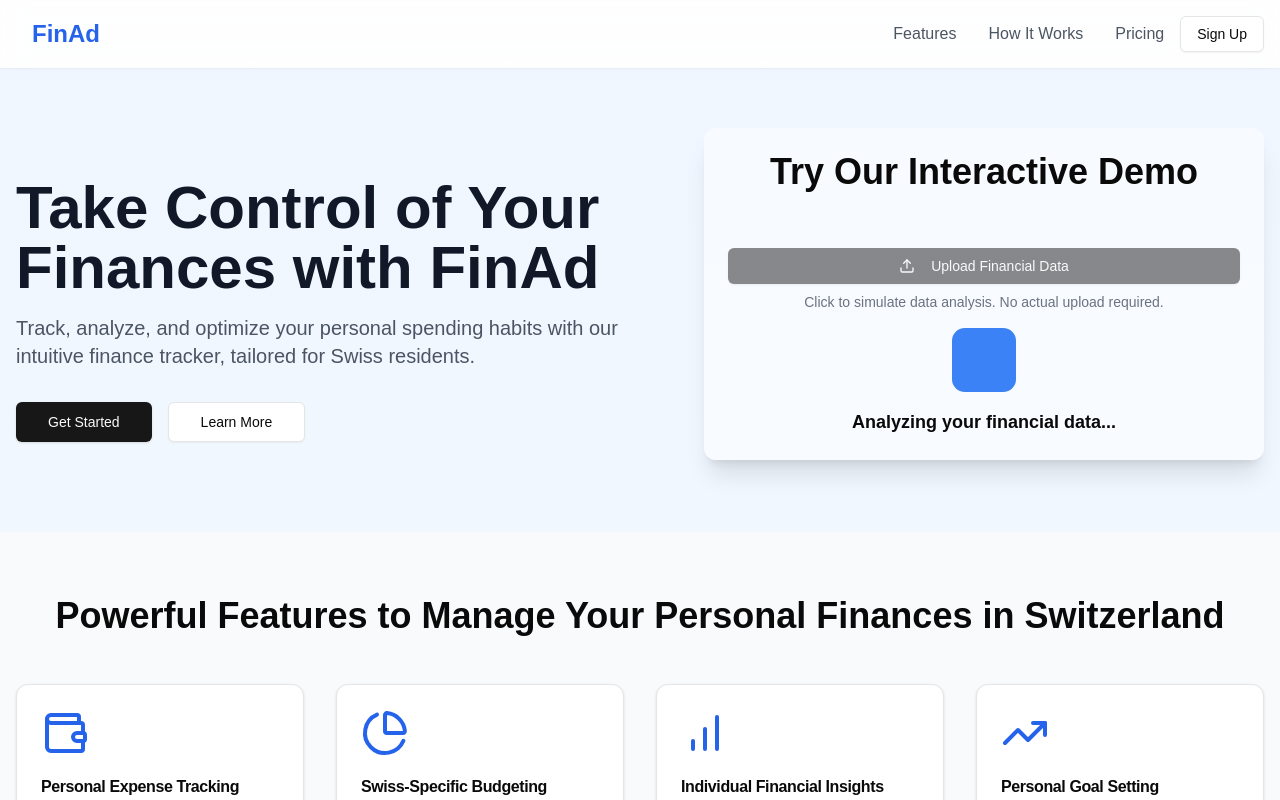
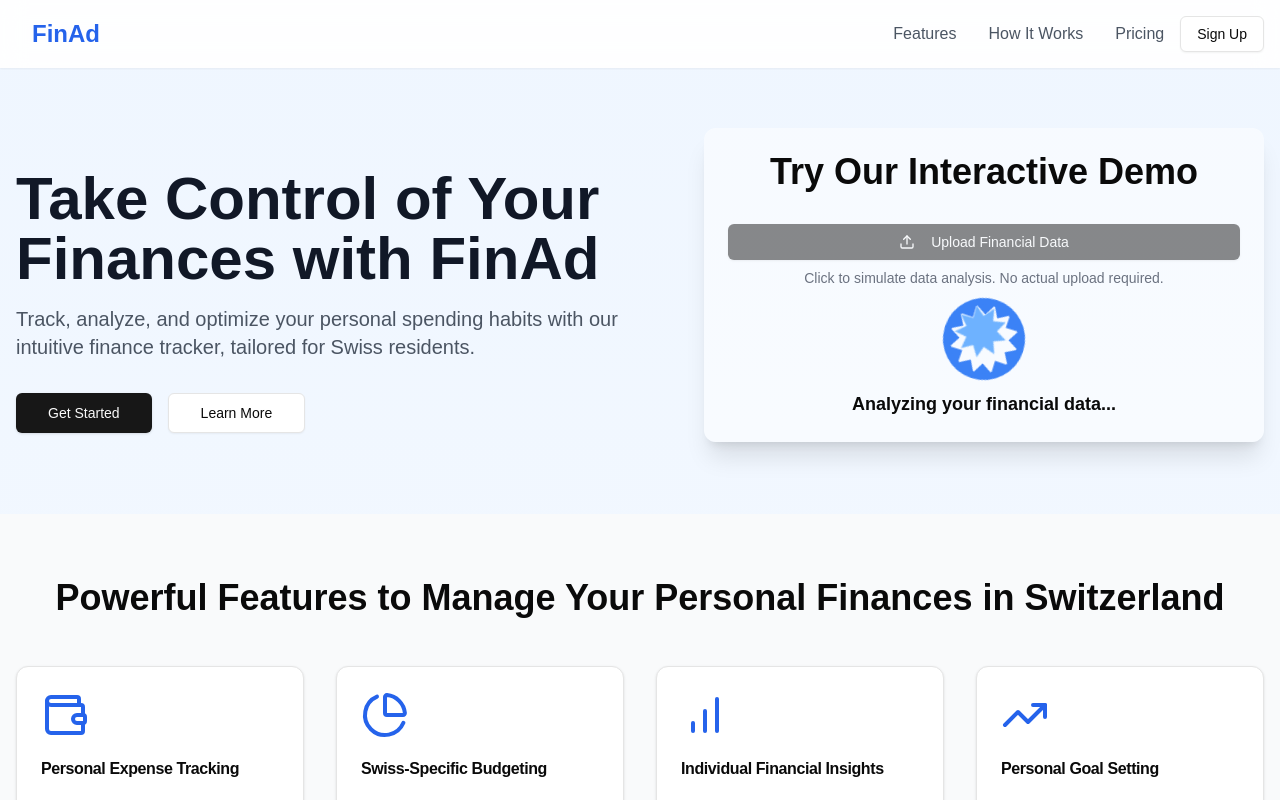
Before and after one commit to noelfischer/finad, a Next.js app: page / in a window 1280 px wide. Both pictures are taken after a click on the button "Upload Financial Data". Shown: the top 800 px of the page. Built offline with nearby package versions, Linux system fonts and the light colour scheme.

Commit message:
Update Demo Animation

```diff
--- a/components/InteractiveDemo.tsx
+++ b/components/InteractiveDemo.tsx
@@ -91,43 +91,61 @@ export default function InteractiveDashboardDemo() {
         <div className="bg-white/50 p-6 shadow-xl rounded-xl max-w-3xl mx-auto text-sm sm:text-base">
             <div className="space-y-4">
                 {!isDataVisible &&
-                    <motion.div
+                    <div
                         className="space-y-2">
-                        <h2 className="text-3xl md:text-4xl font-bold text-center mb-12">Try Our Interactive Demo</h2>
+                        <h2 className="text-3xl md:text-4xl font-bold text-center mb-6">Try Our Interactive Demo</h2>
                         <Button
                             onClick={handleUpload}
-                            className="w-full"
+                            className="w-full mt-8 mb-2"
                             disabled={isLoading || isDataVisible}
                         >
                             <Upload className="mr-2 h-4 w-4" /> Upload Financial Data
                         </Button>
                         <p className="text-sm text-gray-500 text-center">Click to simulate data analysis. No actual upload required.</p>
-                    </motion.div>
+                    </div>
                 }
 
                 <AnimatePresence>
                     {isLoading && (
                         <motion.div
-                            initial={{ opacity: 0 }}
-                            animate={{ opacity: 1 }}
-                            exit={{ opacity: 0 }}
-                            className="flex flex-col items-center justify-center space-y-4"
+                            initial={{ opacity: 0, height: 0 }}
+                            animate={{ opacity: 1, height: 'auto' }}
+                            transition={{ duration: 0.35 }}
+                            exit={{ opacity: 0, height: 0 }}
+                            className="flex-grow flex flex-col items-center justify-center space-y-4"
                         >
-                            <motion.div
-                                animate={{
-                                    scale: [1, 2, 2, 1, 1],
-                                    rotate: [0, 0, 270, 270, 0],
-                                    borderRadius: ["20%", "20%", "50%", "50%", "20%"],
-                                }}
-                                transition={{
-                                    duration: 2,
-                                    ease: "easeInOut",
-                                    times: [0, 0.2, 0.5, 0.8, 1],
-                                    repeat: Infinity,
-                                    repeatDelay: 1
-                                }}
-                                className="w-16 h-16 bg-blue-500"
-                            />
+                            <div className="loader w-[60px] aspect-square flex animate-[l10-0_2s_infinite_steps(1)]">
+                                <style jsx>{`
+                .loader {
+                    display: inline-grid;
+                    width: 70px;
+                    aspect-ratio: 1;
+                    border-radius: 50%;
+                    overflow: hidden;
+                    outline: 7px solid #3b82f6;
+                    outline-offset: -1px;
+                    animation: l3-0 4s linear infinite;
+                }
+                .loader:before,
+                .loader:after {
+                    content:"";
+                    grid-area: 1/1;
+                }
+                .loader:before {
+                    clip-path: polygon(evenodd,0 0,100% 0,100% 100%,0 100%,0 0,100% 50%,83.81% 59.06%,93.3% 75%,74.75% 74.75%,75% 93.3%,59.06% 83.81%,50% 100%,40.94% 83.81%,25% 93.3%,25.25% 74.75%,6.7% 75%,16.19% 59.06%,0% 50%,16.19% 40.94%,6.7% 25%,25.25% 25.25%,25% 6.7%,40.94% 16.19%,50% 0%,59.06% 16.19%,75% 6.7%,74.75% 25.25%,93.3% 25%,83.81% 40.94%,100% 50%);
+                    background: #3b82f6;
+                }
+                .loader:after {
+                    margin: 12.5%;
+                    clip-path: polygon(100% 50%,78.19% 60.26%,88.3% 82.14%,65% 75.98%,58.68% 99.24%,44.79% 79.54%,25% 93.3%,27.02% 69.28%,3.02% 67.1%,20% 50%,3.02% 32.9%,27.02% 30.72%,25% 6.7%,44.79% 20.46%,58.68% 0.76%,65% 24.02%,88.3% 17.86%,78.19% 39.74%);
+                    background:#6eb2ff;
+                    transform: rotate(0turn) translate(15.625%) rotate(0turn);
+                    animation: l3-1 2s linear infinite;
+                }
+                @keyframes l3-0 {to{rotate: -1turn}}
+                @keyframes l3-1 {to{transform: rotate(1turn) translate(15.625%) rotate(-1.333turn)}}
+            `}</style>
+                            </div>
                             <p className="text-lg font-semibold">Analyzing your financial data...</p>
                         </motion.div>
                     )}
@@ -136,11 +154,14 @@ export default function InteractiveDashboardDemo() {
                 <AnimatePresence>
                     {isDataVisible && (
                         <motion.div
-                            initial={{ opacity: 0, y: 20 }}
-                            animate={{ opacity: 1, y: 0 }}
+                            initial={{ opacity: 0, y: 20, height: 200 }}
+                            animate={{ opacity: 1, y: 0, height: 'auto' }}
                             exit={{ opacity: 0, y: -20 }}
-                            transition={{ duration: 0.8 }}
-                            className="space-y-4"
+                            transition={{ duration: 1.2 }}
+                            className="space-y-4 overflow-hidden"
+                        >
+                            <motion.div
+
                             >
                                 <Card>
                                     <CardHeader>
@@ -161,7 +182,9 @@ export default function InteractiveDashboardDemo() {
                                         </div>
                                     </CardContent>
                                 </Card>
-
+                            </motion.div>
+                            <motion.div
+                            >
                                 <Card>
                                     <CardHeader>
                                         <CardTitle className="flex items-center">
@@ -175,21 +198,27 @@ export default function InteractiveDashboardDemo() {
                                                     key={category.name}
                                                     initial={{ width: 0 }}
                                                     animate={{ width: "100%" }}
-                                                transition={{ duration: 1.2, delay: index * 0.3 }}
+                                                    transition={{ duration: 1, delay: index * 0.1 }}
                                                 >
                                                     <div className="relative h-10">
                                                         <Progress value={category.percentage} className={`h-10 ${category.color}`} />
-                                                    <div className="absolute inset-0 flex justify-between items-center px-3 text-white">
+                                                        <motion.div
+                                                            initial={{ fontSize: '0.05rem' }}
+                                                            animate={{ fontSize: '1rem' }}
+                                                            transition={{ duration: 0.6, delay: index * 0.1 }}
+                                                            className="absolute inset-0 flex justify-between items-center px-3 text-white">
                                                             <span>{category.name}</span>
                                                             <span className='font-bold'>CHF {category.amount.toFixed(2)} {isFinite(category.percentage) && <>({category.percentage.toFixed(1)}%)</>}</span>
-                                                    </div>
+                                                        </motion.div>
                                                     </div>
                                                 </motion.div>
                                             ))}
                                         </div>
                                     </CardContent>
                                 </Card>
-
+                            </motion.div>
+                            <motion.div
+                            >
                                 <Card>
                                     <CardHeader>
                                         <CardTitle className="flex items-center">
@@ -201,16 +230,20 @@ export default function InteractiveDashboardDemo() {
                                             <motion.div
                                                 initial={{ width: 0 }}
                                                 animate={{ width: "100%" }}
-                                            transition={{ duration: 0.8, delay: categories.length * 0.1 }}
+                                                transition={{ duration: 1, delay: 0.6 }}
                                             >
                                                 <div className="relative h-10">
                                                     <Progress value={Math.max(0, savingsPercentage)} className="h-10 bg-indigo-500/70" />
-                                                <div className="absolute inset-0 flex justify-between items-center px-3 text-white">
+                                                    <motion.div
+                                                        initial={{ fontSize: '0.05rem' }}
+                                                        animate={{ fontSize: '1rem' }}
+                                                        transition={{ duration: 0.6, delay: 0.6 }}
+                                                        className="absolute inset-0 flex justify-between items-center px-3 text-white">
                                                         <span className="font-bold">Savings</span>
                                                         <span className="font-bold">
                                                             CHF {savings.toFixed(2)} {isFinite(savingsPercentage) && <>({savingsPercentage.toFixed(1)}%)</>}
                                                         </span>
-                                                </div>
+                                                    </motion.div>
                                                 </div>
                                             </motion.div>
                                             <p className="text-sm text-gray-500">
@@ -220,9 +253,10 @@ export default function InteractiveDashboardDemo() {
                                     </CardContent>
                                 </Card>
                             </motion.div>
+                        </motion.div>
                     )}
                 </AnimatePresence>
             </div>
-        </div>
+        </div >
     )
 }
```
Lines whose indentation alone changed are shown as unchanged.
